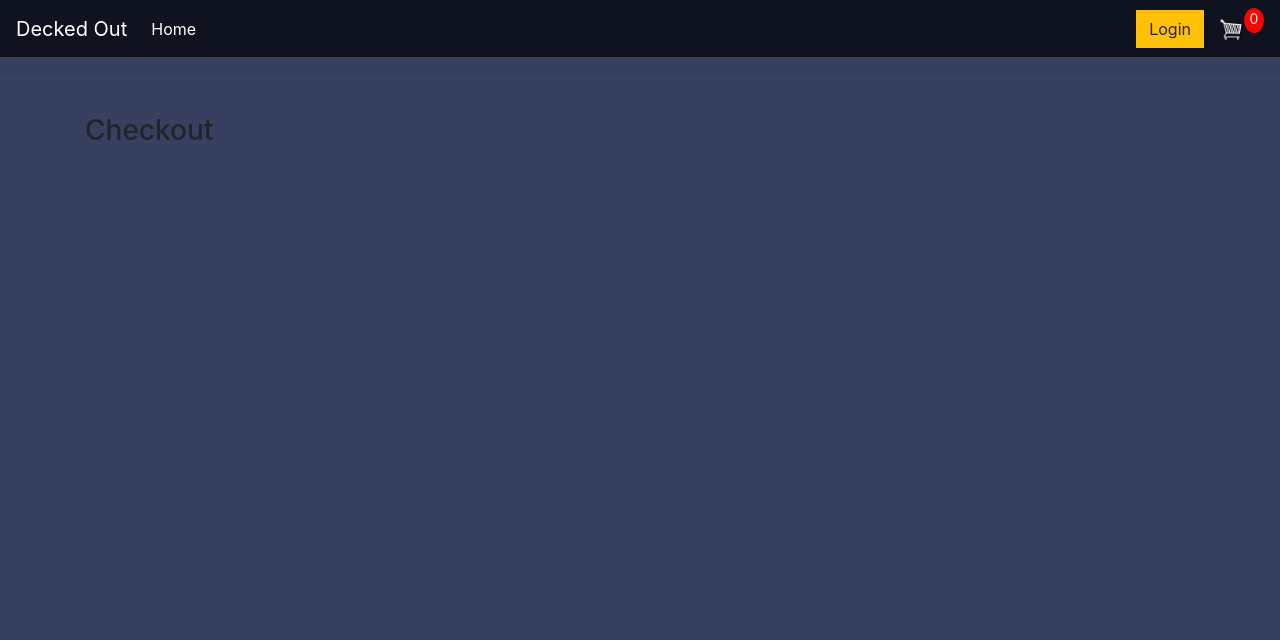
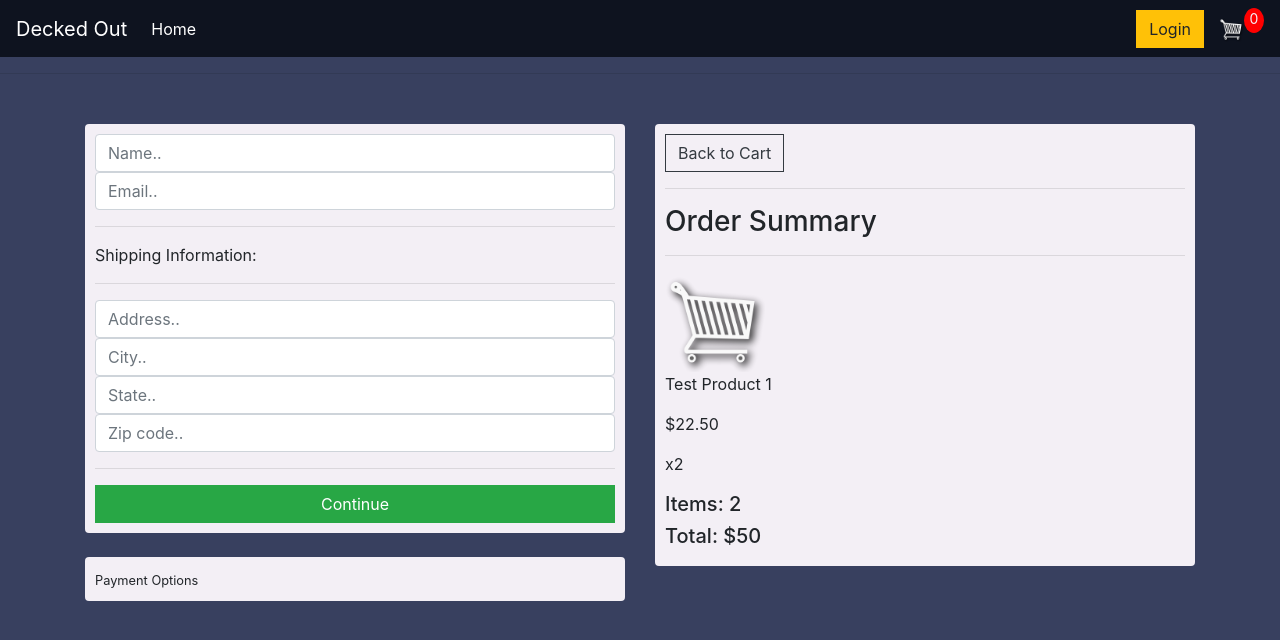
Before and after one commit to DiarmuidSheeran/decked-out-tcg-shop, a Django app: page /checkout/ in a window 1280 px wide. Shown: the top 640 px of the page. Run offline with Django 3.2, Linux system fonts and the light colour scheme; some libraries are stand-ins or nearby versions.

Commit message:
Add layout to checkout template

```diff
--- a/store/templates/store/checkout.html
+++ b/store/templates/store/checkout.html
@@ -2,5 +2,63 @@
 {% load static %}
 
 {% block content %}
-     <h3>Checkout</h3>
+<div class="row">
+	<div class="col-lg-6">
+		<div class="box-element" id="form-wrapper">
+            <form id="form">
+                <div id="user-info">
+                    <div class="form-field">
+                        <input required class="form-control" type="text" name="name" placeholder="Name..">
+                    </div>
+                    <div class="form-field">
+                        <input required class="form-control" type="email" name="email" placeholder="Email..">
+                    </div>
+                </div>
+
+                <div id="shipping-info">
+                    <hr>
+                    <p>Shipping Information:</p>
+                    <hr>
+                    <div class="form-field">
+                        <input class="form-control" type="text" name="address" placeholder="Address..">
+                    </div>
+                    <div class="form-field">
+                        <input class="form-control" type="text" name="city" placeholder="City..">
+                    </div>
+                    <div class="form-field">
+                        <input class="form-control" type="text" name="state" placeholder="State..">
+                    </div>
+                    <div class="form-field">
+                        <input class="form-control" type="text" name="zipcode" placeholder="Zip code..">
+                    </div>
+                </div>
+                <hr>
+                <input id="form-button" class="btn btn-success btn-block" type="submit" value="Continue">
+            </form>
+		</div>
+
+        <br>
+        <div class="box-element hidden" id="payment-info">
+            <small>Payment Options</small>
+        </div>
+
+	</div>
+
+	<div class="col-lg-6">
+		<div class="box-element">
+            <a  class="btn btn-outline-dark" href="{% url 'cart' %}">Back to Cart</a>
+            <hr>
+            <h3>Order Summary</h3>
+            <hr>
+            <div class="cart-row">
+                <div style="flex:2"><img class="cart-image" src="{% static 'images/cart.png' %}"></div>
+                <div style="flex:2"><p>Test Product 1</p></div>
+                <div style="flex:1"><p>$22.50</p></div>
+                <div style="flex:1"><p>x2</p></div>
+            </div>
+            <h5>Items:   2</h5>
+            <h5>Total:   $50</h5>
+		</div>
+	</div>
+</div>
 {% endblock content %}
```
